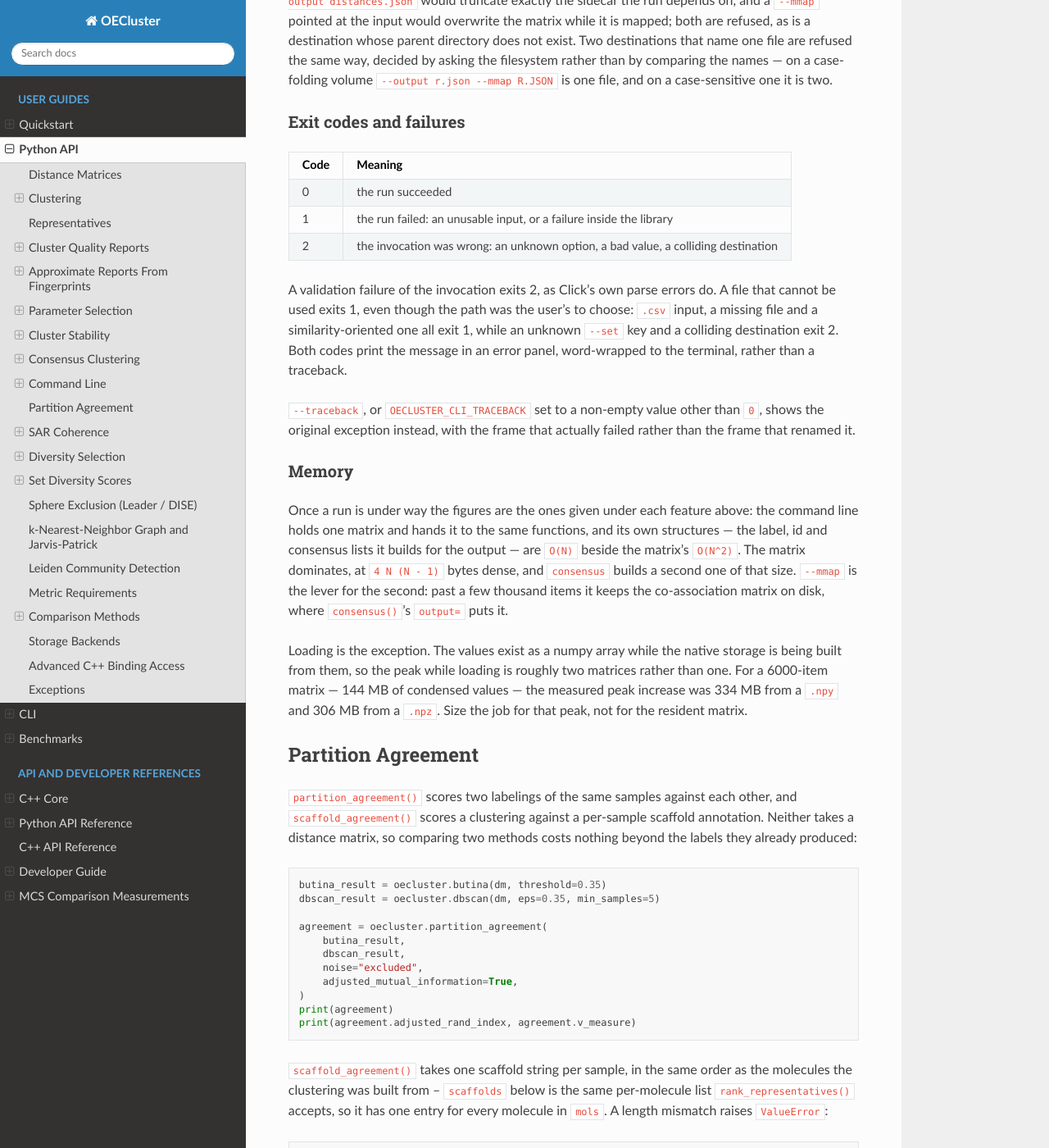
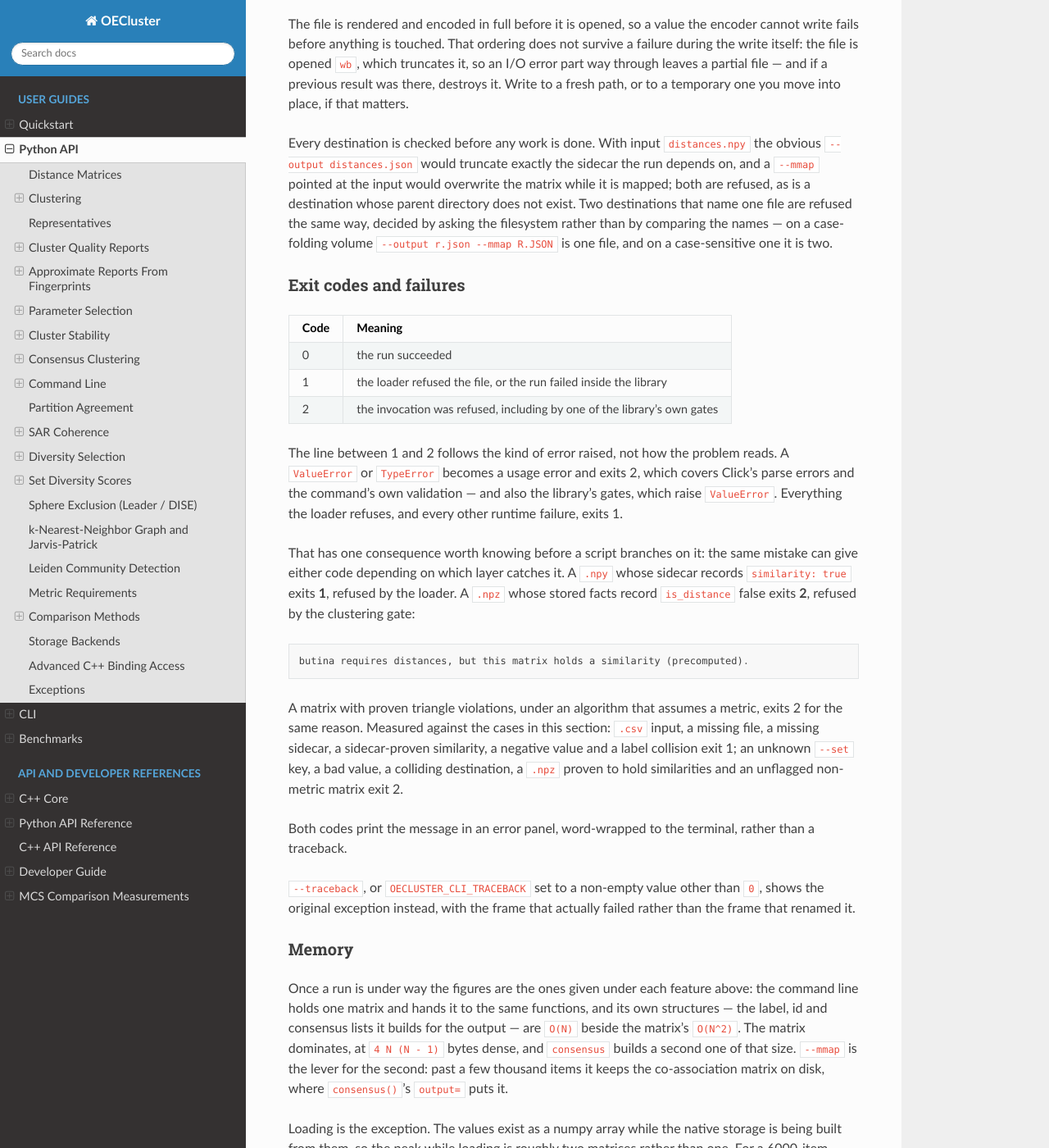
Before and after one commit to scott-arne/oecluster, a Sphinx documentation site: the page built from docs/python-api.md, in a window 1280 px wide and 1400 px high, scrolled down 33048 px. Shown: the whole window at 82% size. Built offline with Sphinx 7.4.7 and the Read the Docs theme 3.1.0, drawn with Linux system fonts in a browser that asks for light colours; pages that are not in the unit, such as notebooks, are missing from menus; the version number is read from the project's files by our own code; some of the changed text lies outside the part shown.

Commit message:
docs: describe spec per command shape and the exit codes as they are

````diff
--- a/docs/python-api.md
+++ b/docs/python-api.md
@@ -1307,9 +1307,10 @@
 clusters=4 noise=0 (0.0%)
 ```
 
-`consensus` takes the same pair in bootstrap mode, and in cross-algorithm mode
-takes its members as `--member 'NAME;key=value'` instead, where `--algorithm`
-and `--set` are refused.
+`consensus` takes the same pair in bootstrap mode, where `--resamples` is
+required as well — it has no default, unlike `stability`'s 100. In
+cross-algorithm mode it takes its members as `--member 'NAME;key=value'`
+instead, and `--algorithm` and `--set` are refused.
 
 `--help` is the command line's own documentation. Every command carries a
 description there and every option its help text, `oecluster algorithms`
@@ -1433,8 +1434,10 @@
 ```
 
 The two modes are exclusive: `--algorithm` or `--resamples` selects the first,
-`--member` the second, and mixing them is refused. `--set` belongs to bootstrap
-mode and is refused in the other. The member grammar is deliberately minimal —
+`--member` the second, and mixing them is refused. Bootstrap mode needs both
+of its own — either one alone is refused with `bootstrap mode needs both
+--algorithm and --resamples`. `--set` belongs to bootstrap mode and is refused
+in the other. The member grammar is deliberately minimal —
 no roster option takes a value containing `;` or `=`, so one is refused rather
 than escaped.
 
@@ -1607,11 +1610,19 @@
 `noise`, the per-member `agreement`, `item_consensus` and one `records` entry
 per cluster.
 
-It is not a record of the invocation. `spec` holds the algorithm and the
-options resolved for it, and nothing else does: a `stability` run given
+`spec` describes what ran, in one of two shapes. `cluster`,
+`select-parameter`, `stability` and bootstrap `consensus` write
+`{"algorithm": …, "options": {…}}`, and bootstrap `consensus` adds
+`"resamples"` to it. Cross-algorithm `consensus` writes
+`{"members": [{"algorithm": …, "options": {…}}, …]}` instead, with no
+top-level `algorithm` or `options` at all.
+
+Do not read `spec` as the command line. Some run parameters are recorded, some
+are not, and which is which varies by command: a `stability` run given
 `--resamples 4 --fraction 0.7 --seed 3` writes a document in which none of
-those three appears. The document says what was produced, not how to reproduce
-it; keep the command line itself if you need that.
+those three appears anywhere, while the same `--resamples` under bootstrap
+`consensus` lands in `spec`. Check the document for the field you need rather
+than assuming the invocation can be recovered from it.
 
 `mean_agreement` and the `noise` mode it was computed under are JSON-only on
 purpose. A CSV here is one row per cluster or one row per item, so a trailing
@@ -1654,15 +1665,34 @@
 | Code | Meaning |
 |---|---|
 | 0 | the run succeeded |
-| 1 | the run failed: an unusable input, or a failure inside the library |
-| 2 | the invocation was wrong: an unknown option, a bad value, a colliding destination |
-
-A validation failure of the invocation exits 2, as Click's own parse errors
-do. A file that cannot be used exits 1, even though the path was the user's to
-choose: `.csv` input, a missing file and a similarity-oriented one all exit 1,
-while an unknown `--set` key and a colliding destination exit 2. Both codes
-print the message in an error panel, word-wrapped to the terminal, rather than
-a traceback.
+| 1 | the loader refused the file, or the run failed inside the library |
+| 2 | the invocation was refused, including by one of the library's own gates |
+
+The line between 1 and 2 follows the kind of error raised, not how the problem
+reads. A `ValueError` or `TypeError` becomes a usage error and exits 2, which
+covers Click's parse errors and the command's own validation — and also the
+library's gates, which raise `ValueError`. Everything the loader refuses, and
+every other runtime failure, exits 1.
+
+That has one consequence worth knowing before a script branches on it: the
+same mistake can give either code depending on which layer catches it. A
+`.npy` whose sidecar records `similarity: true` exits **1**, refused by the
+loader. A `.npz` whose stored facts record `is_distance` false exits **2**,
+refused by the clustering gate:
+
+```
+butina requires distances, but this matrix holds a similarity (precomputed).
+```
+
+A matrix with proven triangle violations, under an algorithm that assumes a
+metric, exits 2 for the same reason. Measured against the cases in this
+section: `.csv` input, a missing file, a missing sidecar, a sidecar-proven
+similarity, a negative value and a label collision exit 1; an unknown `--set`
+key, a bad value, a colliding destination, a `.npz` proven to hold
+similarities and an unflagged non-metric matrix exit 2.
+
+Both codes print the message in an error panel, word-wrapped to the terminal,
+rather than a traceback.
 
 `--traceback`, or `OECLUSTER_CLI_TRACEBACK` set to a non-empty value other than
 `0`, shows the original exception instead, with the frame that actually failed
````
Also changed, not shown: other parts of docs/python-api.md (+2 -2 lines), README.md (+2 -2 lines).
